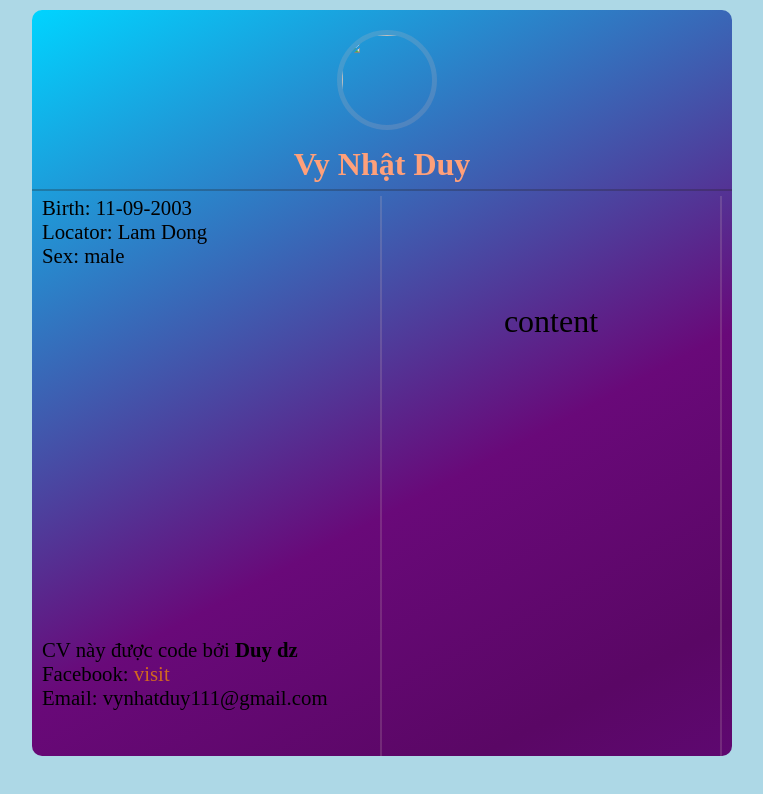
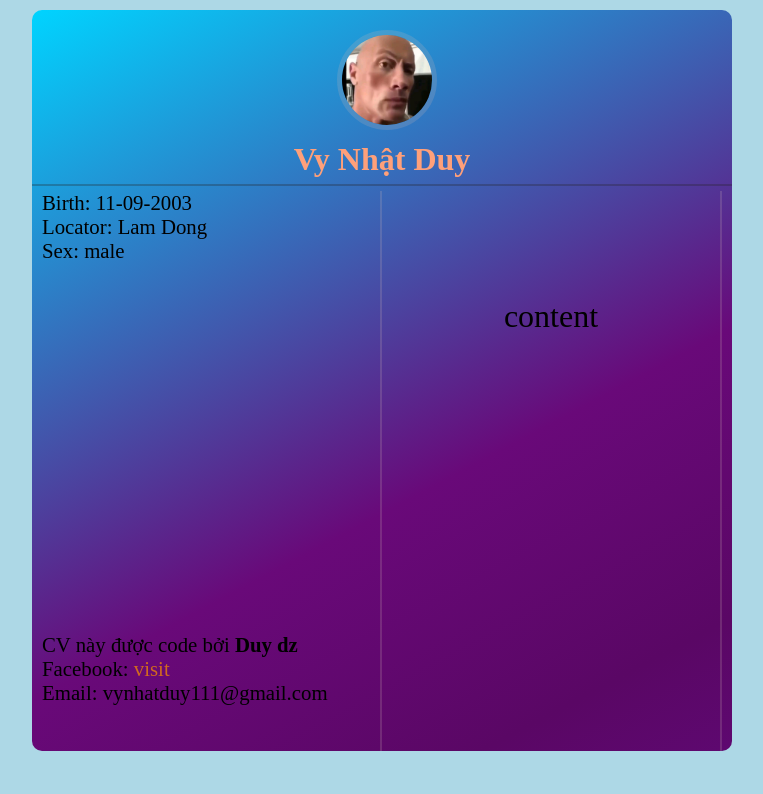
Before and after one commit to vynhatduy/my-cv, a plain HTML site: page index.html in a window 1280 px wide. Shown: the whole page, without its empty margins (258-1021 px from the left). Drawn offline with Linux system fonts and the light colour scheme.

Commit message:
Update index.html

```diff
--- a/index.html
+++ b/index.html
@@ -83,7 +83,7 @@
         <div class="wallpaper">
             <div class="header">
                 <div class="header_img">
-                    <img src="./assects/imgs/the_rock.png" alt="" width="100px" height="100px">
+                    <img src="./imgs/the_rock.png" alt="" width="100px" height="100px">
                 </div>
                 <div class="name">
                      <h1>Vy Nhật Duy</h1>
```
